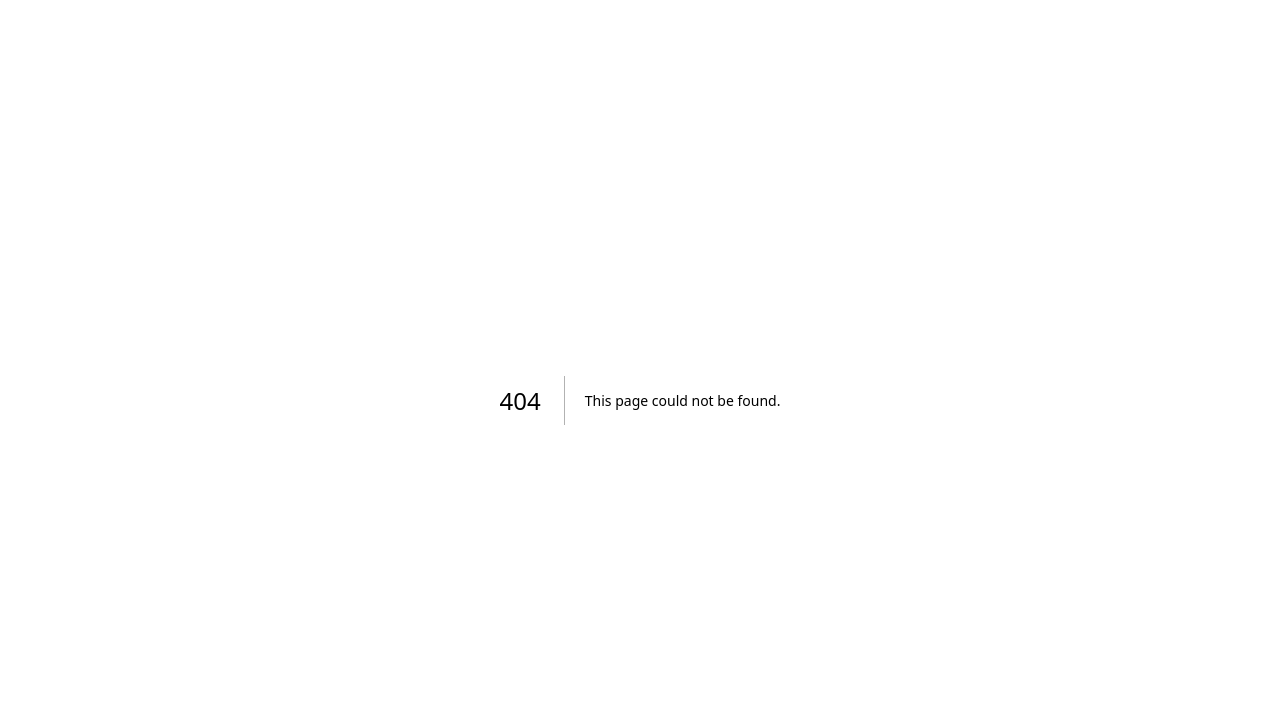
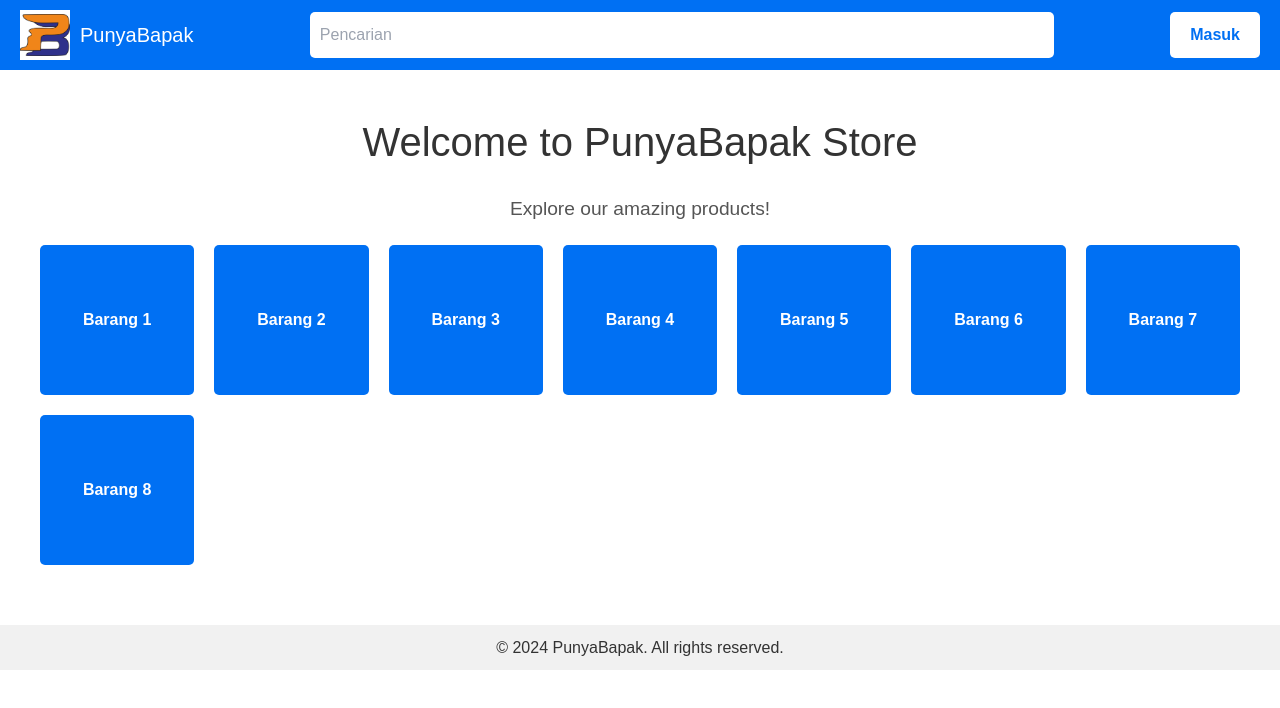
Before and after one commit to KyzutoGH/3D-Models-Shop, a Next.js app: page /member/indek in a window 1280 px wide. Before the commit this address had no page. Shown: the top 708 px of the page. Built offline with nearby package versions, Linux system fonts and the light colour scheme.

Commit message:
Membuat Index Member setelah login

```diff
--- a/pages/index.js
+++ /dev/null
@@ -1,11 +0,0 @@
-import Layout from '../components/components';
-
-const HomePage = () => {
-  return (
-    <div>
-      <Layout />
-    </div>
-  );
-};
-
-export default HomePage;
--- /dev/null
+++ b/pages/member/indek.js
@@ -0,0 +1,155 @@
+import React from 'react';
+import Head from 'next/head';
+import Image from "next/image";
+
+const HomePageMember = () => {
+  return (
+    <>
+      <Head>
+        <title>Home | PunyaBapak</title>
+        <meta name="description" content="Welcome to PunyaBapak Store" />
+        <meta name="viewport" content="width=device-width, initial-scale=1" />
+      </Head>
+      <div style={styles.container}>
+        {/* Header / Navigation */}
+        <header style={styles.header}>
+          <nav style={styles.nav}>
+            {/* Logo */}
+            <div style={styles.logo}>
+              <div style={styles.logoBox}><Image
+              src="/Logo3DShopBL.png"
+              width={580}
+              height={430}
+              alt="Picture of the author"
+            /></div>
+              <span style={styles.logoText}>PunyaBapak</span>
+            </div>
+
+            {/* Pencarian */}
+            <input type="text" placeholder="Pencarian" style={styles.searchInput} />
+
+            {/* Masuk Button */}
+            <button style={styles.loginButton}>Masuk</button>
+          </nav>
+        </header>
+
+        {/* Main Content - Grid Produk */}
+        <main style={styles.main}>
+          <h1 style={styles.title}>Welcome to PunyaBapak Store</h1>
+          <p style={styles.description}>Explore our amazing products!</p>
+
+          {/* Grid Produk */}
+          <div style={styles.productGrid}>
+            {Array.from({ length: 8 }).map((_, index) => (
+              <div key={index} style={styles.product}>
+                Barang {index + 1}
+              </div>
+            ))}
+          </div>
+        </main>
+
+        {/* Footer */}
+        <footer style={styles.footer}>
+          <p>© 2024 PunyaBapak. All rights reserved.</p>
+        </footer>
+      </div>
+    </>
+  );
+};
+
+// CSS-in-JS Styling
+const styles = {
+  container: {
+    fontFamily: 'Arial, sans-serif',
+    lineHeight: 1.6,
+    color: '#333',
+    margin: 0,
+    padding: 0,
+  },
+  header: {
+    background: '#0070f3',
+    padding: '10px 20px',
+    display: 'flex',
+    justifyContent: 'space-between',
+    alignItems: 'center',
+  },
+  nav: {
+    display: 'flex',
+    justifyContent: 'space-between',
+    width: '100%',
+    alignItems: 'center',
+  },
+  logo: {
+    display: 'flex',
+    alignItems: 'center',
+  },
+  logoBox: {
+    width: '50px',
+    height: '50px',
+    backgroundColor: 'white',
+    color: '#0070f3',
+    display: 'flex',
+    alignItems: 'center',
+    justifyContent: 'center',
+    fontWeight: 'bold',
+  },
+  logoText: {
+    marginLeft: '10px',
+    fontSize: '20px',
+    color: 'white',
+  },
+  searchInput: {
+    width: '60%',
+    padding: '10px',
+    border: 'none',
+    borderRadius: '5px',
+    fontSize: '16px',
+    margin: '0 20px',
+  },
+  loginButton: {
+    padding: '10px 20px',
+    backgroundColor: 'white',
+    color: '#0070f3',
+    border: 'none',
+    borderRadius: '5px',
+    cursor: 'pointer',
+    fontWeight: 'bold',
+  },
+  main: {
+    padding: '20px',
+    textAlign: 'center',
+  },
+  title: {
+    fontSize: '2.5rem',
+    margin: '20px 0',
+  },
+  description: {
+    fontSize: '1.2rem',
+    color: '#555',
+  },
+  productGrid: {
+    display: 'grid',
+    gridTemplateColumns: 'repeat(auto-fit, minmax(150px, 1fr))',
+    gap: '20px',
+    padding: '20px',
+  },
+  product: {
+    backgroundColor: '#0070f3',
+    color: 'white',
+    display: 'flex',
+    justifyContent: 'center',
+    alignItems: 'center',
+    height: '150px',
+    fontWeight: 'bold',
+    borderRadius: '5px',
+    textAlign: 'center',
+  },
+  footer: {
+    textAlign: 'center',
+    padding: '10px 0',
+    backgroundColor: '#f1f1f1',
+    marginTop: '20px',
+  },
+};
+
+export default HomePageMember;
```
